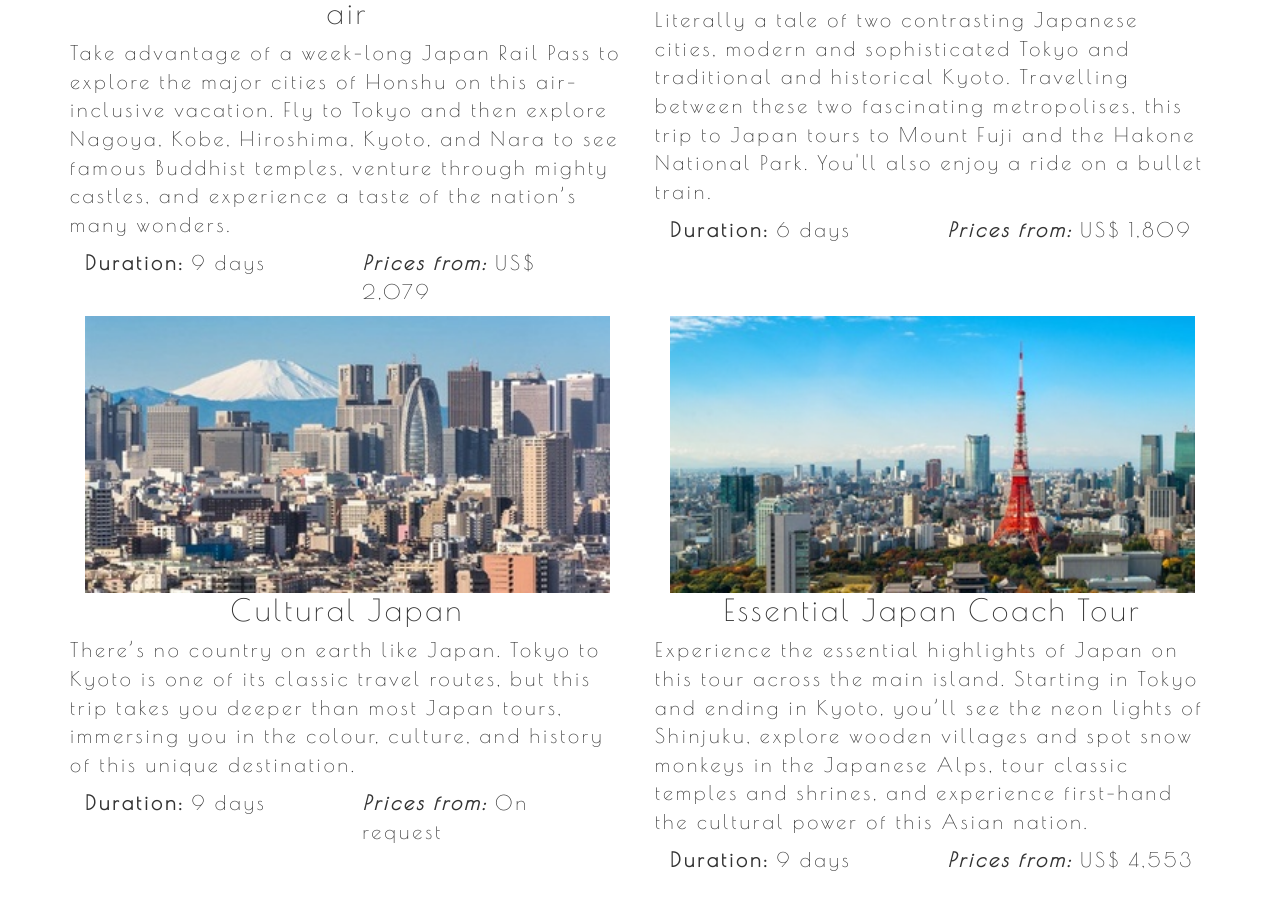
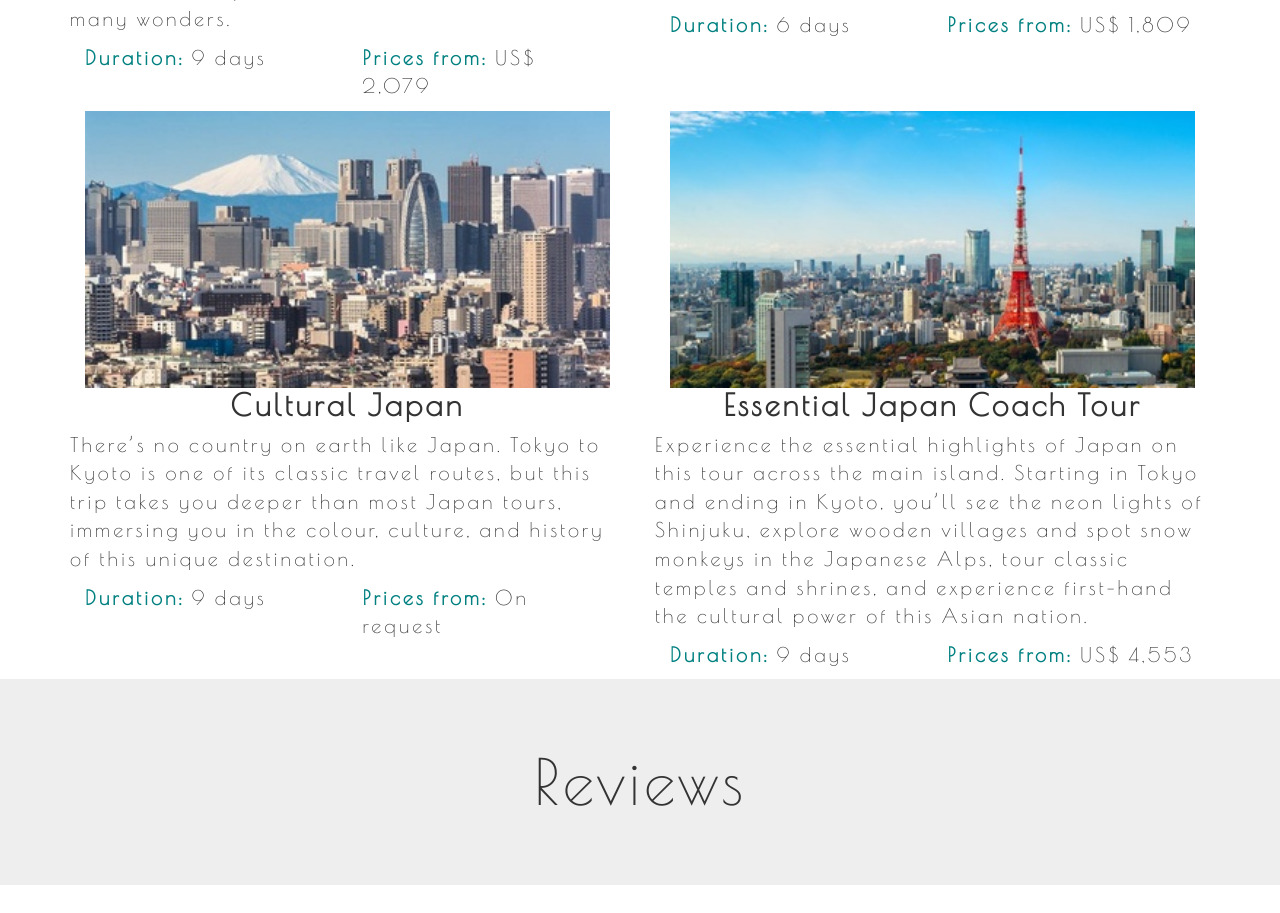
Before and after one commit to mabry1985/vacation, a plain HTML site: page index.html in a window 1280 px wide. Shown: the part 1293-2206 px from the top of the page. Before the commit the page ends 2178 px from the top, so only its background shows below. Drawn offline with nearby package versions, Linux system fonts and the light colour scheme.

Commit message:
changed font, added css selectors

```diff
--- a/css/styles.css
+++ b/css/styles.css
@@ -17,38 +17,15 @@ body {
   letter-spacing: 3px;
 }
 
-/* .delights {
-  max-width: 300px;
-  float: left;
-  padding: 5px;
-  margin: 5px;
-  border: 2px;
-
+h2  {
+  font-weight: bold;
 }
 
-.taste {
-  max-width: 300px;
-  float: left;
-  padding: 5px;
-  margin: 5px;
-  border: 2px;
+.bold{
+  font-weight: 800;
+  color: teal;
 }
 
-.culture {
-  max-width: 300px;
-  float: left;
-  padding: 5px;
-  margin: 5px;
-  border: 2px;
-}
-
-.essential {
-  max-width: 300px;
-  float: left;
-  padding: 5px;
-  margin: 5px;
-  border: 2px;
-} */
 
 h2 {
   text-align: center;
--- a/index.html
+++ b/index.html
@@ -14,7 +14,59 @@
           <h1>Travel to Japan!</h1>
           <p>Explore the far away land of Japan!</p>
         </div>
+    </div>
 
+      <div class="panel panel-info">
+        <div class="panel-body">
+          <p>Japanese culture has evolved greatly from its origins. Contemporary culture combines influences from Asia, Europe and North America.[315] Traditional Japanese arts include crafts such as ceramics, textiles, lacquerware, swords and dolls; performances of bunraku, kabuki, noh, dance, and rakugo; and other practices, the tea ceremony, ikebana, martial arts, calligraphy, origami, onsen, Geisha and games. Japan has a developed system for the protection and promotion of both tangible and intangible Cultural Properties and National Treasures.[316] Twenty-two sites have been inscribed on the UNESCO World Heritage List, eighteen of which are of cultural significance.</p>
+          </div>
+        </div>
+    </div>
+    <div class="container">
+      <div class="jumbotron">
+        <h1>Travel Packages</h1>
+      </div>
+
+      <div class="row">
+        <div class="delights col-md-6">
+          <img class="col-md-12" src="img/japandelights.jpg">
+          <h2>Japan Delights with Rail inclusive of air</h2>
+          <p>Take advantage of a week-long Japan Rail Pass to explore the major cities of Honshu on this air-inclusive vacation. Fly to Tokyo and then explore Nagoya, Kobe, Hiroshima, Kyoto, and Nara to see famous Buddhist temples, venture through mighty castles, and experience a taste of the nation’s many wonders.</p>
+          <div class="col-md-6"><p><span class="bold">Duration:</span> 9 days</p></div>
+          <div class="col-md-6"><p><span class="bold">Prices from:</span> US$ 2,079</p></div>
+        </div>
+
+        <div class="taste col-md-6">
+          <img class="col-md-12" src="img/tastejapan.jpg">
+          <h2>A Taste of Japan</h2>
+          <p>Literally a tale of two contrasting Japanese cities, modern and sophisticated Tokyo and traditional and historical Kyoto. Travelling between these two fascinating metropolises, this trip to Japan tours to Mount Fuji and the Hakone National Park. You'll also enjoy a ride on a bullet train.</p>
+          <div class="col-md-6"><p><span class="bold">Duration:</span> 6 days</p></div>
+          <div class="col-md-6"><p><span class="bold">Prices from:</span> US$ 1,809</p></div>
+        </div>
+      </div>
+
+      <div class="row">
+        <div class="culture col-md-6">
+          <img class="col-md-12" src="img/culturaljapan.jpg">
+          <h2>Cultural Japan</h2>
+          <p>There’s no country on earth like Japan. Tokyo to Kyoto is one of its classic travel routes, but this trip takes you deeper than most Japan tours, immersing you in the colour, culture, and history of this unique destination.</p>
+          <div class="col-md-6"><p><span class="bold">Duration:</span> 9 days</p></div>
+          <div class="col-md-6"><p><span class="bold">Prices from:</span> On request</p></div>
+        </div>
+
+        <div class="essential col-md-6">
+          <img class="col-md-12" src="img/essentialjapan.jpg">
+          <h2>Essential Japan Coach Tour</h2>
+          <p>Experience the essential highlights of Japan on this tour across the main island. Starting in Tokyo and ending in Kyoto, you’ll see the neon lights of Shinjuku, explore wooden villages and spot snow monkeys in the Japanese Alps, tour classic temples and shrines, and experience first-hand the cultural power of this Asian nation.</p>
+          <div class="col-md-6"><p><span class="bold">Duration:</span> 9 days</p></div>
+          <div class="col-md-6"><span class="bold">Prices from:</span> US$ 4,553</p></div>
+        </div>
+      </div>
+    </div>
+
+    <div class="jumbotron">
+      <h1>Reviews<h1>
+    </div>
       <blockquote>
         <p>"It was really Japan-y!"</p>
         <footer>Random White Guy from Portland</footer>
@@ -28,57 +80,6 @@
           </blockquote>
         </div>
       </div>
-      <!-- <div class="container">
-        <div class="row">
-          <div class="col-md-1">Japan</div>
-          <div class="col-md-1">Asia</div>
-      </div> -->
-      <div class="panel panel-info">
-        <div class="panel-body">
-          <p>Japanese culture has evolved greatly from its origins. Contemporary culture combines influences from Asia, Europe and North America.[315] Traditional Japanese arts include crafts such as ceramics, textiles, lacquerware, swords and dolls; performances of bunraku, kabuki, noh, dance, and rakugo; and other practices, the tea ceremony, ikebana, martial arts, calligraphy, origami, onsen, Geisha and games. Japan has a developed system for the protection and promotion of both tangible and intangible Cultural Properties and National Treasures.[316] Twenty-two sites have been inscribed on the UNESCO World Heritage List, eighteen of which are of cultural significance.</p>
-          </div>
-        </div>
-    </div>
-    <div class="container">
-      <div class="jumbotron">
-        <h2>Travel Packages</h2>
-      </div>
 
-      <div class="row">
-        <div class="delights col-md-6">
-          <img class="col-md-12" src="img/japandelights.jpg">
-          <h2>Japan Delights with Rail inclusive of air</h2>
-          <p>Take advantage of a week-long Japan Rail Pass to explore the major cities of Honshu on this air-inclusive vacation. Fly to Tokyo and then explore Nagoya, Kobe, Hiroshima, Kyoto, and Nara to see famous Buddhist temples, venture through mighty castles, and experience a taste of the nation’s many wonders.</p>
-          <div class="col-md-6"><p><strong>Duration:</strong> 9 days</p></div>
-          <div class="col-md-6"><p><strong><em>Prices from:</em></strong> US$ 2,079</p></div>
-        </div>
-
-        <div class="taste col-md-6">
-          <img class="col-md-12" src="img/tastejapan.jpg">
-          <h2>A Taste of Japan</h2>
-          <p>Literally a tale of two contrasting Japanese cities, modern and sophisticated Tokyo and traditional and historical Kyoto. Travelling between these two fascinating metropolises, this trip to Japan tours to Mount Fuji and the Hakone National Park. You'll also enjoy a ride on a bullet train.</p>
-          <div class="col-md-6"><p><strong>Duration:</strong> 6 days</p></div>
-          <div class="col-md-6"><p><strong><em>Prices from:</em></strong> US$ 1,809</p></div>
-        </div>
-      </div>
-
-      <div class="row">
-        <div class="culture col-md-6">
-          <img class="col-md-12" src="img/culturaljapan.jpg">
-          <h2>Cultural Japan</h2>
-          <p>There’s no country on earth like Japan. Tokyo to Kyoto is one of its classic travel routes, but this trip takes you deeper than most Japan tours, immersing you in the colour, culture, and history of this unique destination.</p>
-          <div class="col-md-6"><p><strong>Duration:</strong> 9 days</p></div>
-          <div class="col-md-6"><p><strong><em>Prices from:</em></strong> On request</p></div>
-        </div>
-
-        <div class="essential col-md-6">
-          <img class="col-md-12" src="img/essentialjapan.jpg">
-          <h2>Essential Japan Coach Tour</h2>
-          <p>Experience the essential highlights of Japan on this tour across the main island. Starting in Tokyo and ending in Kyoto, you’ll see the neon lights of Shinjuku, explore wooden villages and spot snow monkeys in the Japanese Alps, tour classic temples and shrines, and experience first-hand the cultural power of this Asian nation.</p>
-          <div class="col-md-6"><p><strong>Duration:</strong> 9 days</p></div>
-          <div class="col-md-6"><p><strong><em>Prices from:</em></strong> US$ 4,553</p></div>
-        </div>
-      </div>
-    </div>
   </body>
 </html>
```
